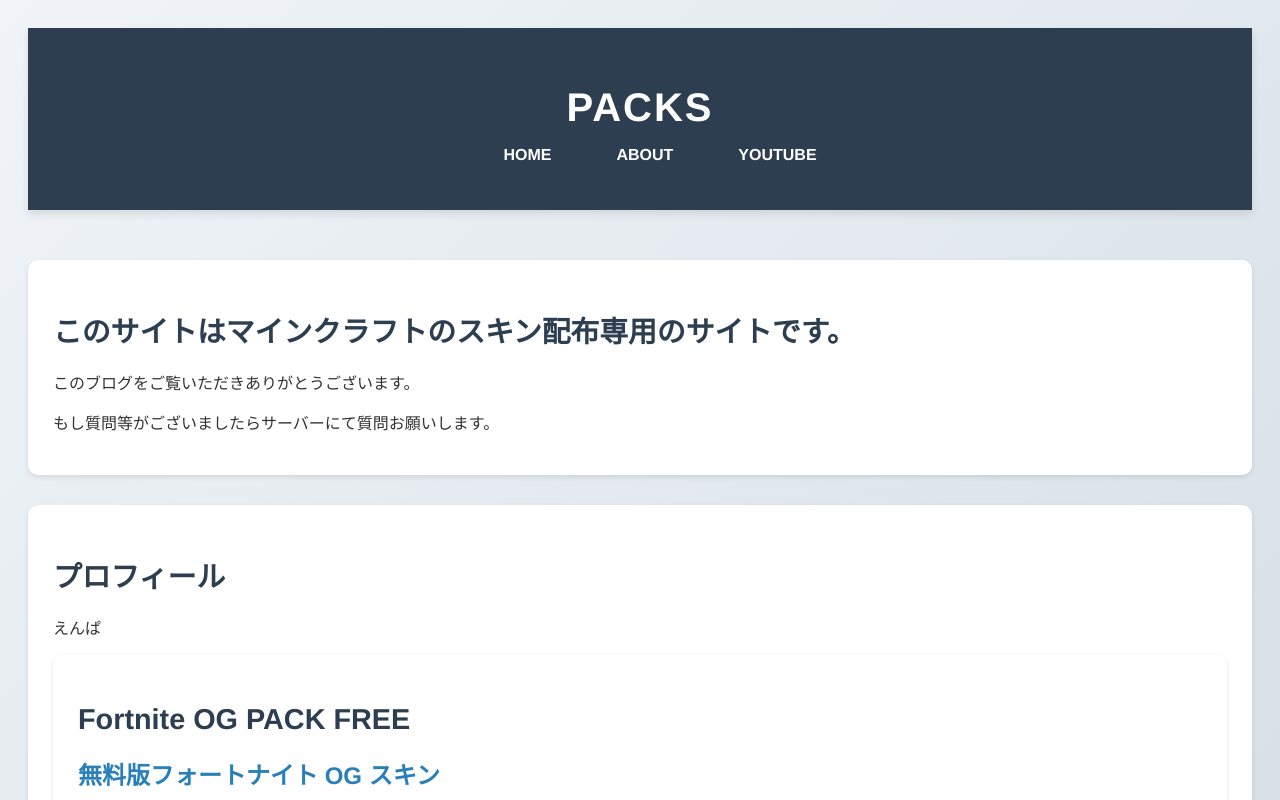
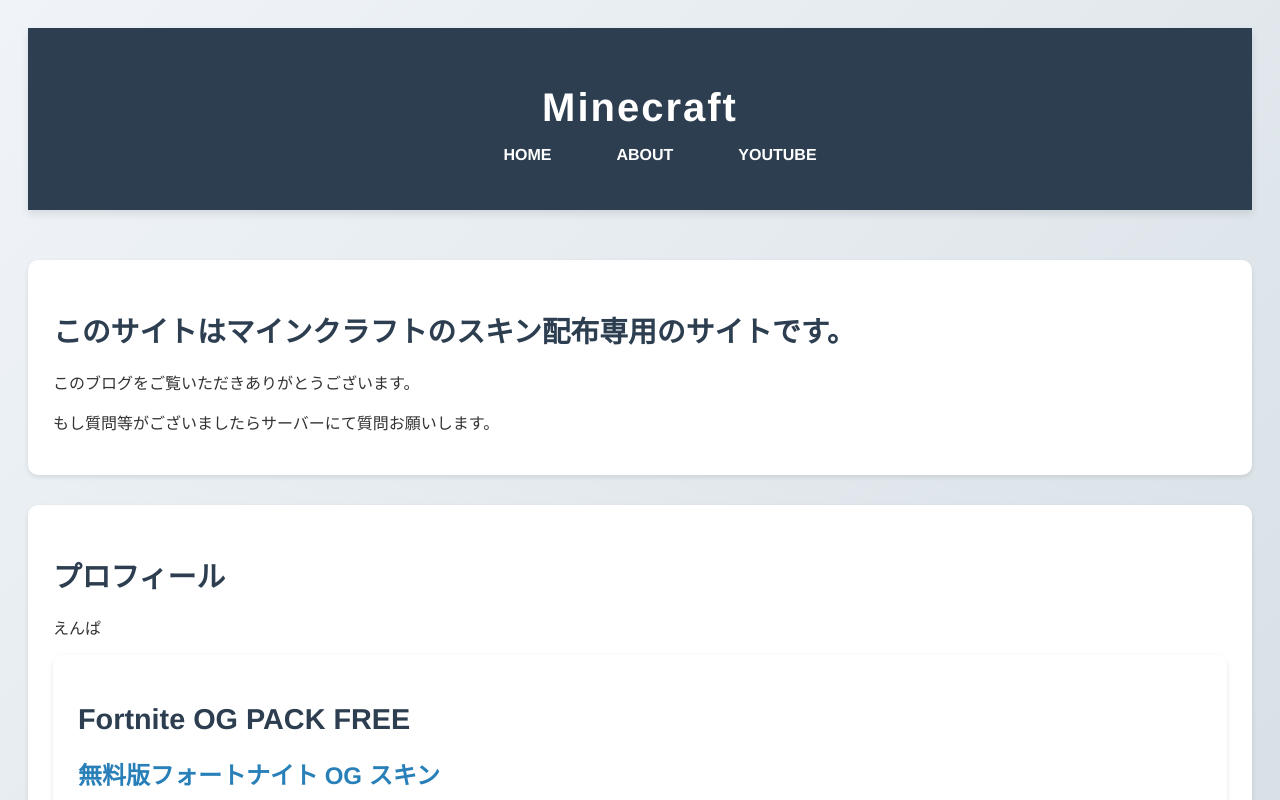
Before and after one commit to minecraftofempa/lol, a plain HTML site: page index.html in a window 1280 px wide. Shown: the top 800 px of the page. Drawn offline with Linux system fonts and the light colour scheme.

Commit message:
Update index.html

```diff
--- a/index.html
+++ b/index.html
@@ -4,12 +4,12 @@
     <meta charset="UTF-8">
     <meta name="viewport" content="width=device-width, initial-scale=1.0">
     <title>PACKS</title>
-    <meta name="description" content="4D skin for Minecraft">
+    <meta name="description" content="マインクラフト4Dスキン配布専用サイト/Discord">
     <link rel="stylesheet" href="styles.css">
 </head>
 <body>
     <header>
-        <h1>PACKS</h1>
+        <h1>Minecraft</h1>
         <nav>
             <ul>
                 <li><a href="#home">HOME</a></li>
```
